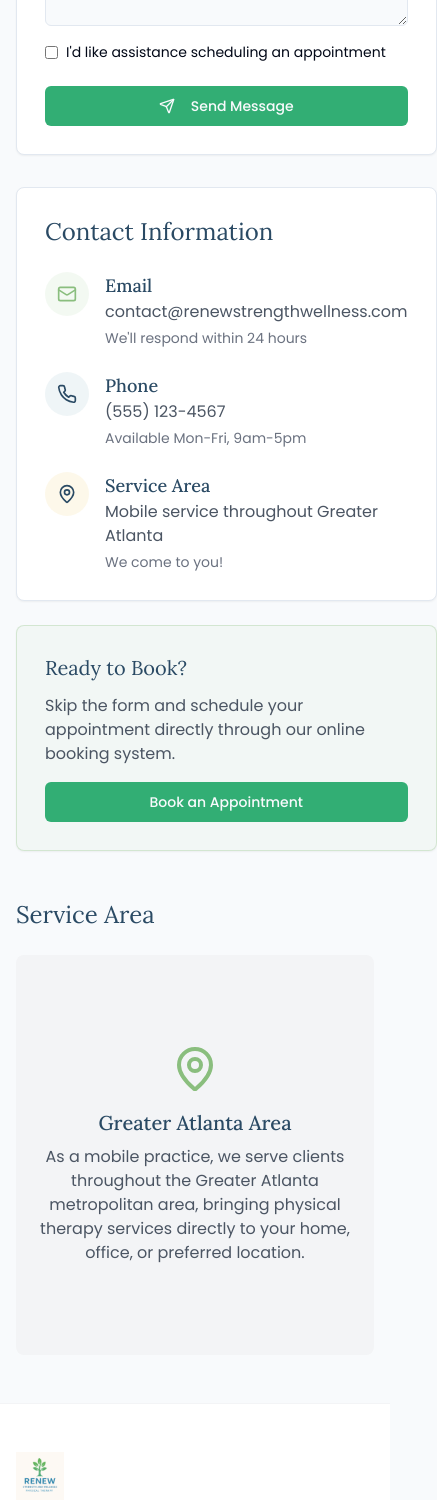
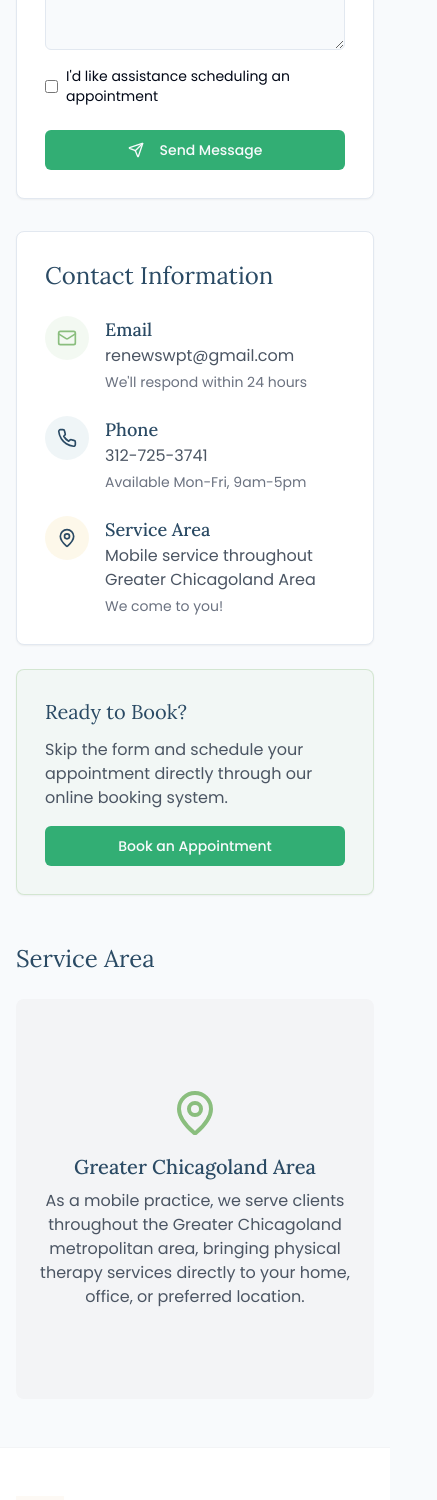
Before and after one commit to zrsmith4/renew-strength-portal, a React (Vite) app: page /contact in a window 390 px wide. Shown: the part 873-2373 px from the top of the page, 437 px wide, since content can reach past the window. Built offline with nearby package versions, Linux system fonts and the light colour scheme.

Commit message:
Update contact information
Update contact email, phone number, and service area in the contact page.

```diff
--- a/src/pages/Contact.tsx
+++ b/src/pages/Contact.tsx
@@ -46,7 +46,7 @@ const Contact = () => {
                       </div>
                       <div>
                         <h3 className="text-lg font-medium text-brand-navy">Email</h3>
-                        <p className="text-gray-600">contact@renewstrengthwellness.com</p>
+                        <p className="text-gray-600">renewswpt@gmail.com</p>
                         <p className="text-sm text-gray-500 mt-1">We'll respond within 24 hours</p>
                       </div>
                     </div>
@@ -56,7 +56,7 @@ const Contact = () => {
                       </div>
                       <div>
                         <h3 className="text-lg font-medium text-brand-navy">Phone</h3>
-                        <p className="text-gray-600">(555) 123-4567</p>
+                        <p className="text-gray-600">312-725-3741</p>
                         <p className="text-sm text-gray-500 mt-1">Available Mon-Fri, 9am-5pm</p>
                       </div>
                     </div>
@@ -66,7 +66,7 @@ const Contact = () => {
                       </div>
                       <div>
                         <h3 className="text-lg font-medium text-brand-navy">Service Area</h3>
-                        <p className="text-gray-600">Mobile service throughout Greater Atlanta</p>
+                        <p className="text-gray-600">Mobile service throughout Greater Chicagoland Area</p>
                         <p className="text-sm text-gray-500 mt-1">We come to you!</p>
                       </div>
                     </div>
@@ -92,9 +92,9 @@ const Contact = () => {
               {/* Placeholder for Google Maps */}
               <div className="text-center p-6">
                 <MapPin className="h-12 w-12 text-brand-green mx-auto mb-4" />
-                <h3 className="text-xl font-medium text-brand-navy mb-2">Greater Atlanta Area</h3>
+                <h3 className="text-xl font-medium text-brand-navy mb-2">Greater Chicagoland Area</h3>
                 <p className="text-gray-600 max-w-md mx-auto">
-                  As a mobile practice, we serve clients throughout the Greater Atlanta metropolitan area,
+                  As a mobile practice, we serve clients throughout the Greater Chicagoland metropolitan area,
                   bringing physical therapy services directly to your home, office, or preferred location.
                 </p>
               </div>
```
